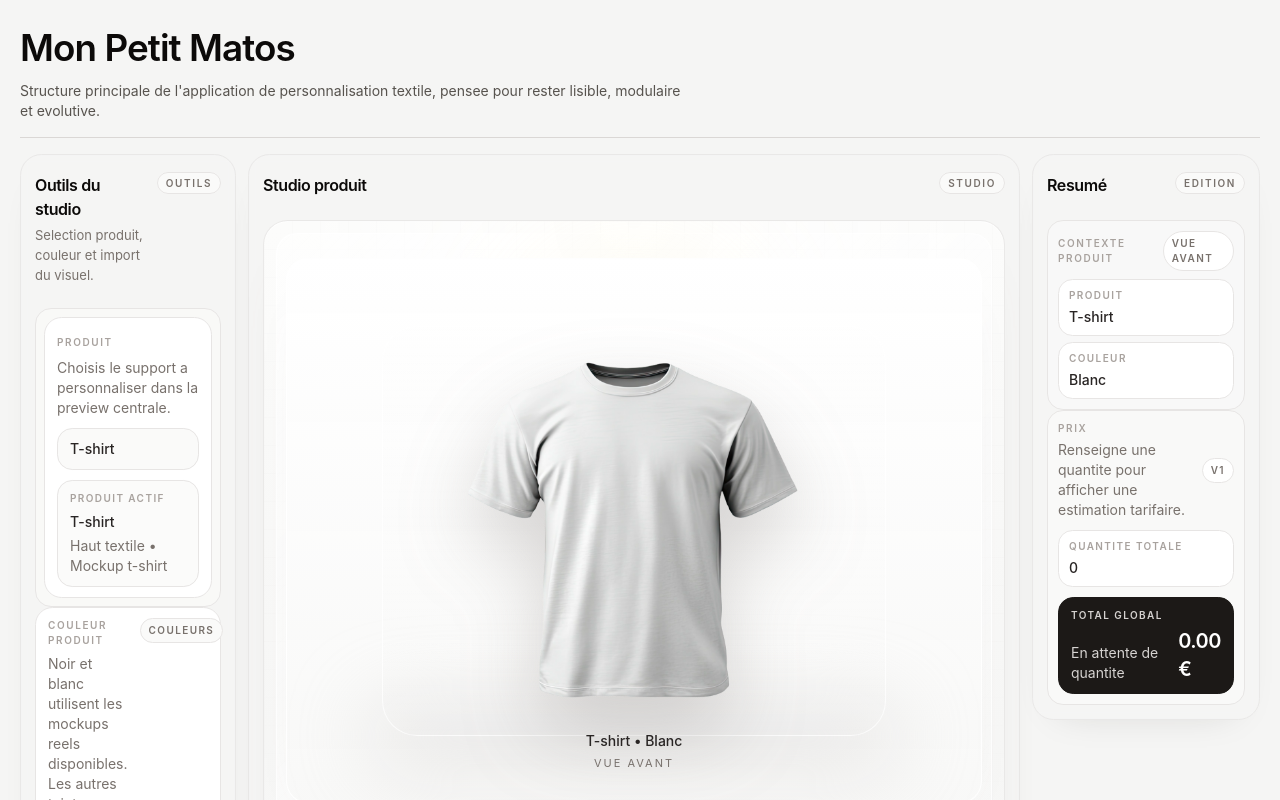
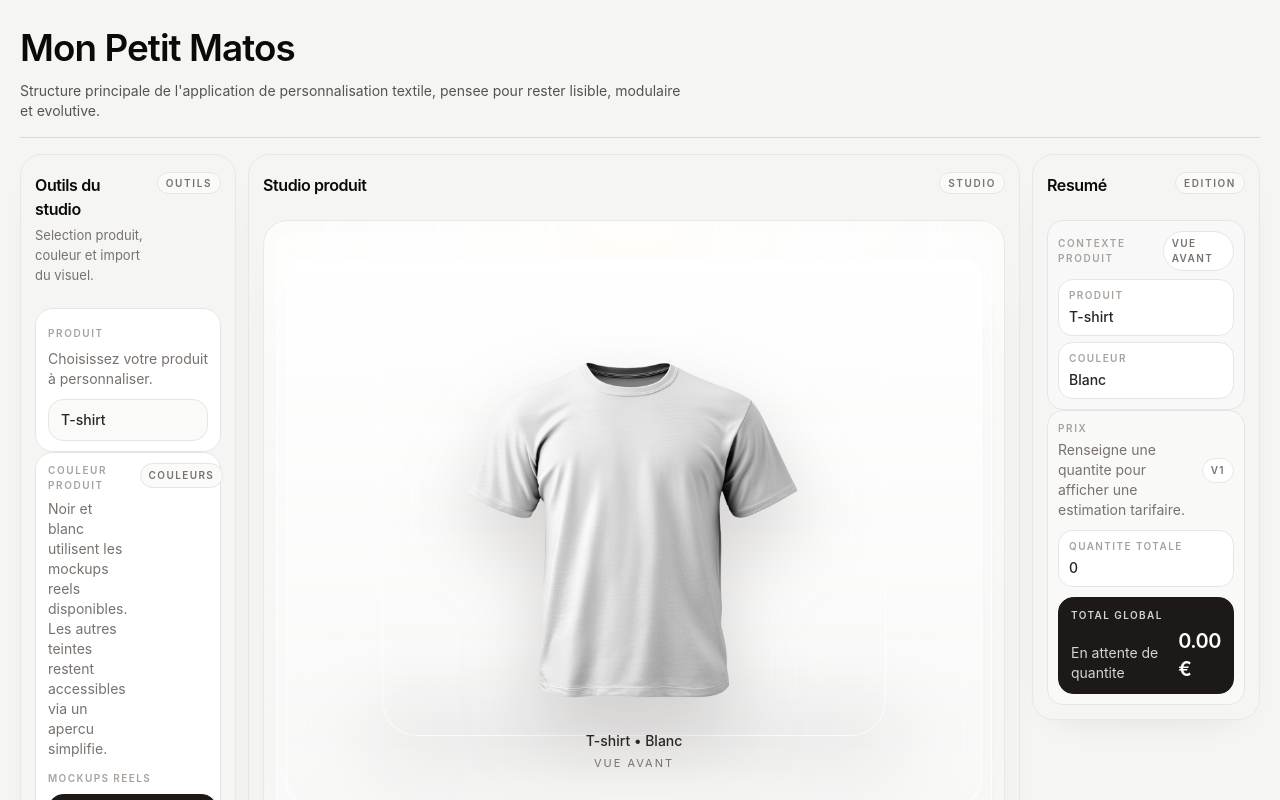
Before and after one commit to mathieuSIO/ProductStudioEditor, a React (Vite) app: page / in a window 1280 px wide. Shown: the top 800 px of the page. Built offline with nearby package versions, Linux system fonts and the light colour scheme.

Commit message:
Update Product Selector to  remove useless data on it and little update on text

```diff
--- a/src/features/editor/components/layout/EditorSidebarLeft.tsx
+++ b/src/features/editor/components/layout/EditorSidebarLeft.tsx
@@ -53,13 +53,11 @@ export function EditorSidebarLeft({
           </span>
         }
       >
-        <div className="rounded-[1rem] border border-stone-200 bg-stone-50/75 p-2">
-          <ProductSelector
-            products={products}
-            selectedProductId={selectedProductId}
-            onSelect={onProductSelect}
-          />
-        </div>
+        <ProductSelector
+          products={products}
+          selectedProductId={selectedProductId}
+          onSelect={onProductSelect}
+        />
 
         <ProductColorSelector
           product={selectedProduct}
--- a/src/features/editor/components/selectors/ProductSelector.tsx
+++ b/src/features/editor/components/selectors/ProductSelector.tsx
@@ -1,6 +1,6 @@
 import { useId } from 'react'
 
-import type { Product, ProductMockup } from '../../types'
+import type { Product } from '../../types'
 
 type ProductSelectorProps = {
   onSelect: (productId: Product['id']) => void
@@ -13,13 +13,7 @@ export function ProductSelector({
   products,
   selectedProductId,
 }: ProductSelectorProps) {
-  const selectId = useId()
-  const selectedProduct = products.find(
-    (product) => product.id === selectedProductId,
-  )
-  const primaryColor = selectedProduct?.colors[0]
-  const primaryView =
-    primaryColor?.views.front ?? Object.values(primaryColor?.views ?? {})[0]
+  const selectId = useId();
 
   return (
     <div className="rounded-[1.1rem] border border-stone-200 bg-white px-3 py-2.5">
@@ -30,7 +24,7 @@ export function ProductSelector({
         Produit
       </label>
       <p className="mt-1.5 text-sm leading-5 text-stone-500">
-        Choisis le support a personnaliser dans la preview centrale.
+        Choisissez votre produit à personnaliser.
       </p>
 
       <div className="mt-2.5">
@@ -47,51 +41,6 @@ export function ProductSelector({
           ))}
         </select>
       </div>
-
-      {selectedProduct ? (
-        <div className="mt-2.5 rounded-[0.95rem] border border-stone-200 bg-stone-50/80 px-3 py-2.5">
-          <p className="text-[10px] font-semibold uppercase tracking-[0.14em] text-stone-400">
-            Produit actif
-          </p>
-          <p className="mt-1.5 text-sm font-medium text-stone-800">
-            {selectedProduct.name}
-          </p>
-          <p className="mt-1 text-sm leading-5 text-stone-500">
-            {getCategoryLabel(selectedProduct.category)} • Mockup{' '}
-            {getMockupLabel(primaryView?.mockup ?? 'generic').toLowerCase()}
-          </p>
-        </div>
-      ) : null}
     </div>
   )
 }
-
-function getCategoryLabel(category: Product['category']) {
-  switch (category) {
-    case 'headwear':
-      return 'Accessoire textile'
-    case 'top':
-      return 'Haut textile'
-    case 'other':
-      return 'Support generique'
-    default:
-      return category
-  }
-}
-
-function getMockupLabel(mockup: ProductMockup) {
-  switch (mockup) {
-    case 'cap':
-      return 'casquette'
-    case 'generic':
-      return 'generique'
-    case 'polo':
-      return 'polo'
-    case 'sweatshirt':
-      return 'pull'
-    case 'tshirt':
-      return 't-shirt'
-    default:
-      return 'produit'
-  }
-}
```
